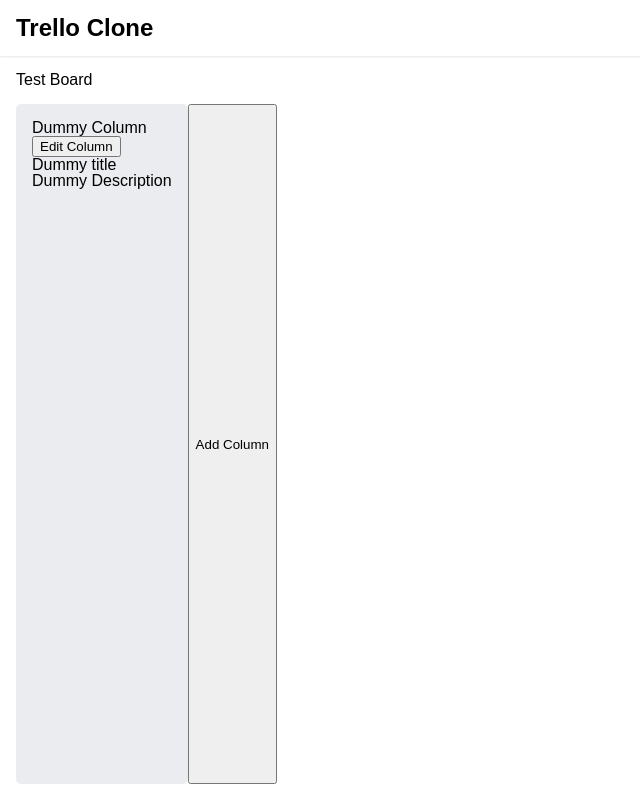
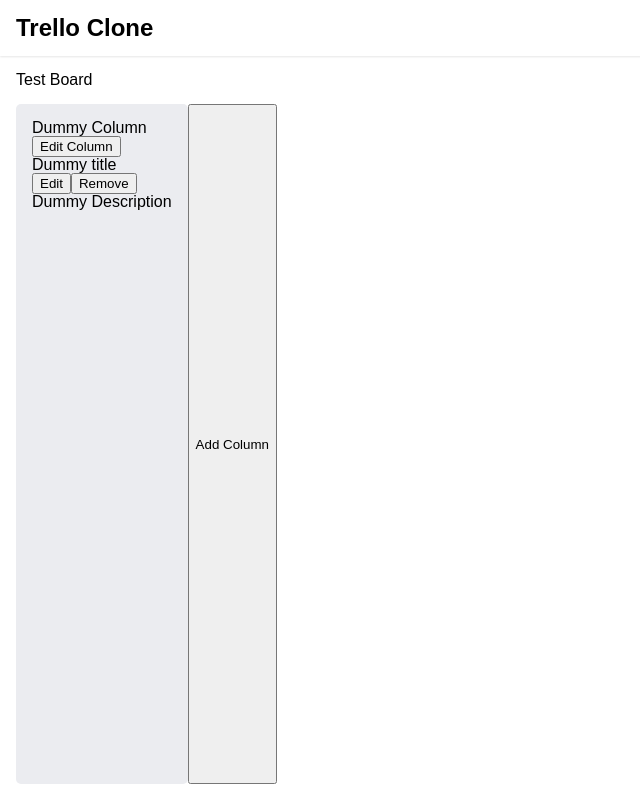
Before and after one commit to msharifi99/trello-clone, a React (Create React App) app: page / in a window 1280 px wide. Shown: the whole page, without its empty margins (0-640 px from the left). Built offline with nearby package versions, Linux system fonts and the light colour scheme.

Commit message:
feat: use CardContainer component in Column

```diff
--- a/src/components/Card/index.tsx
+++ b/src/components/Card/index.tsx
@@ -1,20 +1,49 @@
 import { Card as CardType } from "@types";
 import useCard from "hooks/useCard";
+import { useState } from "react";
+import CardContainer, { CardContainerProps } from "./components/Container";
 
 type CardProps = {
   id: CardType["id"];
 };
 
 function Card({ id }: CardProps): JSX.Element {
-  const { card } = useCard(id);
+  const { card, editCard, removeCard, isEditing, setIsEditing } = useCard(id);
+
+  const [cardTitle, setTitleInput] = useState(card.title);
+  const [cardDescription, setDescriptionInput] = useState(card.description);
+
+  const handleEditCard = () => {
+    editCard({ description: cardDescription, title: cardTitle });
+    setIsEditing(false);
+  };
+
+  const handleOnInputChange: CardContainerProps["onInputChange"] = (
+    inputName,
+    e
+  ) => {
+    if (inputName === "title") {
+      setTitleInput(e.target.value);
+      return;
+    }
+
+    if (inputName === "description") {
+      setDescriptionInput(e.target.value);
+      return;
+    }
+  };
 
   return (
-    <section>
-      <header>
-        <h2>{card.title}</h2>
-      </header>
-      <p>{card.description}</p>
-    </section>
+    <CardContainer
+      cardDescription={card.description}
+      cardTitle={card.title}
+      inputValues={{ title: cardTitle, description: cardDescription }}
+      isEditing={isEditing}
+      onEditButtonClick={() => setIsEditing(true)}
+      onInputChange={handleOnInputChange}
+      onRemove={removeCard}
+      onSave={handleEditCard}
+    ></CardContainer>
   );
 }
 
```
